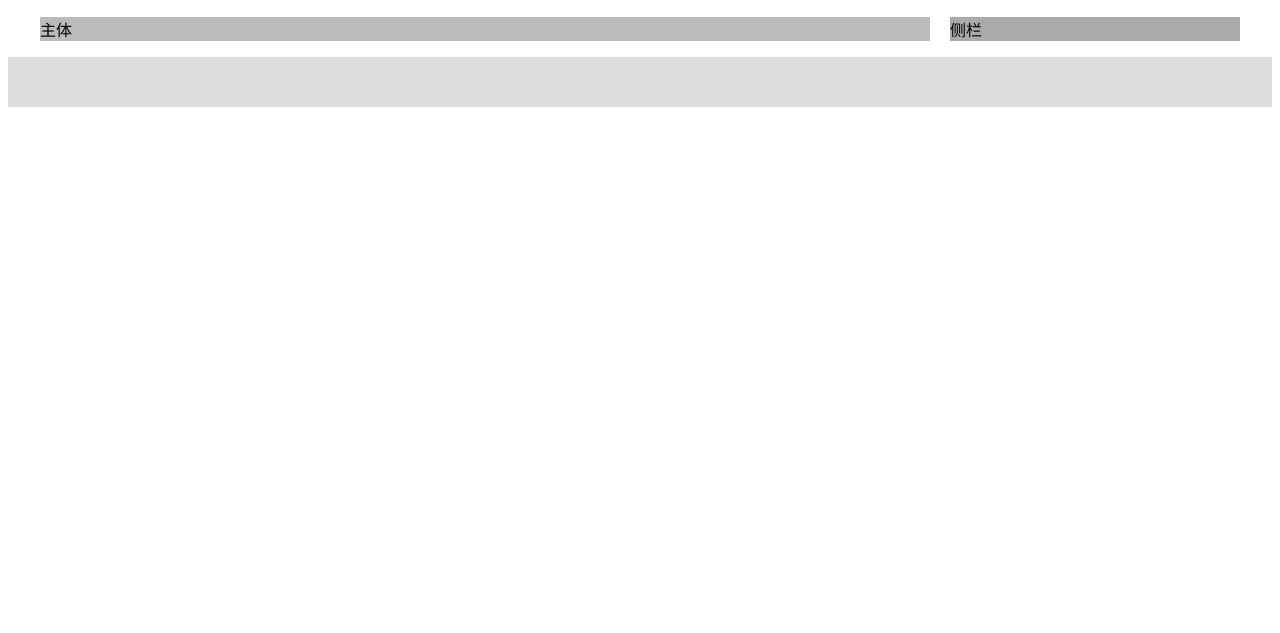
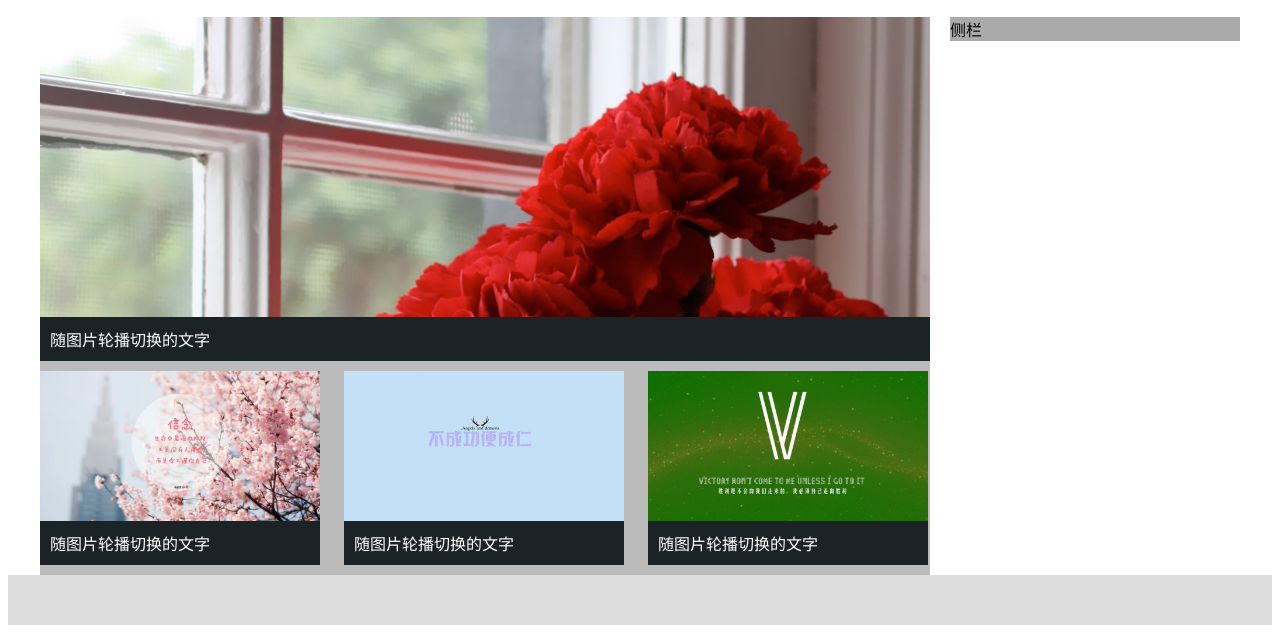
Before and after one commit to llsok/YC91, a plain HTML site: page C91-S2-Ply-html/WebContent/博客案例/index.html in a window 1280 px wide. Shown: the part 185-818 px from the top of the page. Drawn offline with Linux system fonts and the light colour scheme.

Commit message:
博客案例： 推荐文章

```diff
--- a/C91-S2-Ply-html/WebContent/博客案例/css/index.css
+++ b/C91-S2-Ply-html/WebContent/博客案例/css/index.css
@@ -85,3 +85,43 @@ main{
 	float: right;
 	margin-top: 10px
 }
+
+/* 推荐文章 */
+.carousel>img{
+	width:890px;
+}
+
+.carousel{
+	width:890px;
+	height: 300px;
+	overflow: hidden;
+}
+
+.tuijian>div:nth-child(2){
+	background-color: #1C2327;
+	color: #fff;
+	padding: 10px
+}
+
+
+/* 小的推荐文章 */
+.small, .small>.carousel, .small>.carousel>img{
+	width:280px;
+}
+
+.small>.carousel{
+	height:150px
+}
+
+.small{
+	display:inline-block;
+}
+
+.small:nth-child(2),.small:nth-child(3){
+	margin-right: 20px
+}
+
+/* 添加 left 内部元素的下外边距， 产生间距效果 */
+.left>div{
+	margin-bottom: 10px
+}
--- a/C91-S2-Ply-html/WebContent/博客案例/index.html
+++ b/C91-S2-Ply-html/WebContent/博客案例/index.html
@@ -26,7 +26,38 @@
 	</div>
 
 	<main>
-		<div class="left">主体</div>
+		<div class="left">
+			<div class="tuijian">
+				<div class="carousel">
+					<img alt="" src="imgs/carousel1.jpg">
+				</div>
+				<div>随图片轮播切换的文字</div>
+			</div>
+
+			<div class="tuijian small">
+				<div class="carousel">
+					<img alt="" src="imgs/carousel2.jpg">
+				</div>
+				<div>随图片轮播切换的文字</div>
+			</div>
+
+			<div class="tuijian small">
+				<div class="carousel">
+					<img alt="" src="imgs/carousel3.jpg">
+				</div>
+				<div>随图片轮播切换的文字</div>
+			</div>
+
+			<div class="tuijian small">
+				<div class="carousel">
+					<img alt="" src="imgs/carousel4.jpg">
+				</div>
+				<div>随图片轮播切换的文字</div>
+			</div>
+
+		</div>
+
+
 		<div class="right">侧栏</div>
 	</main>
 	<footer></footer>
```
